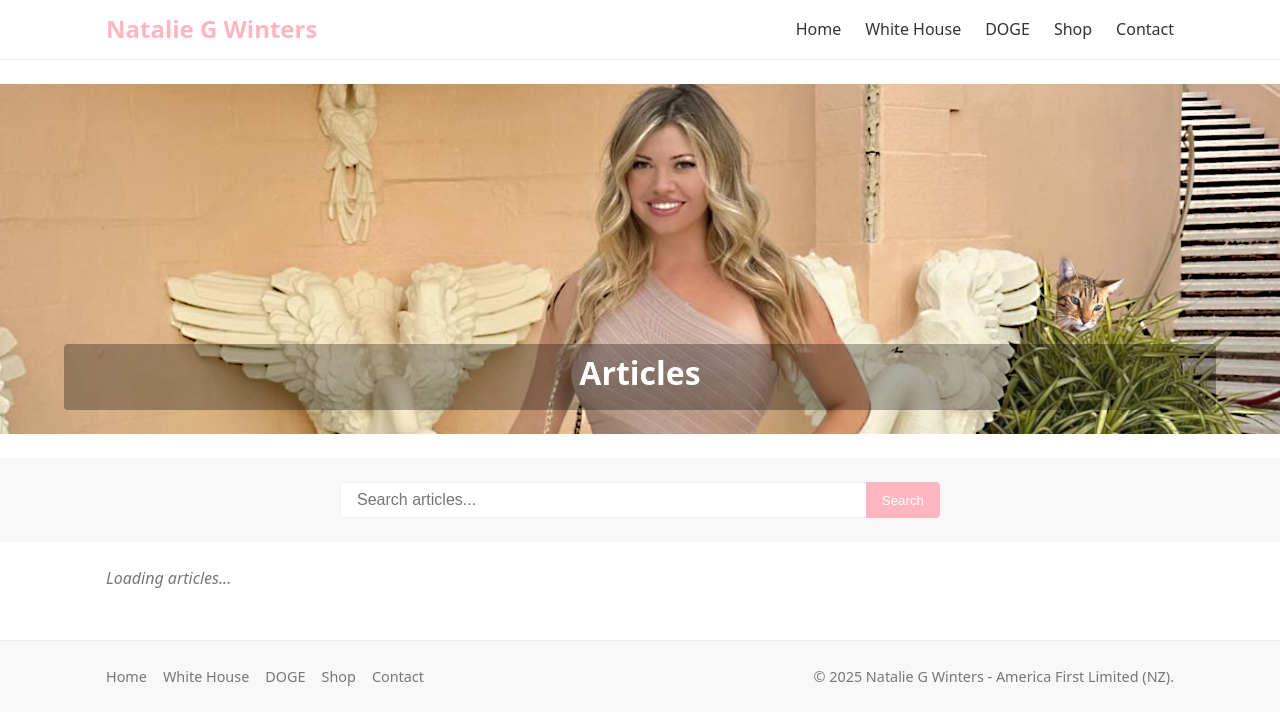
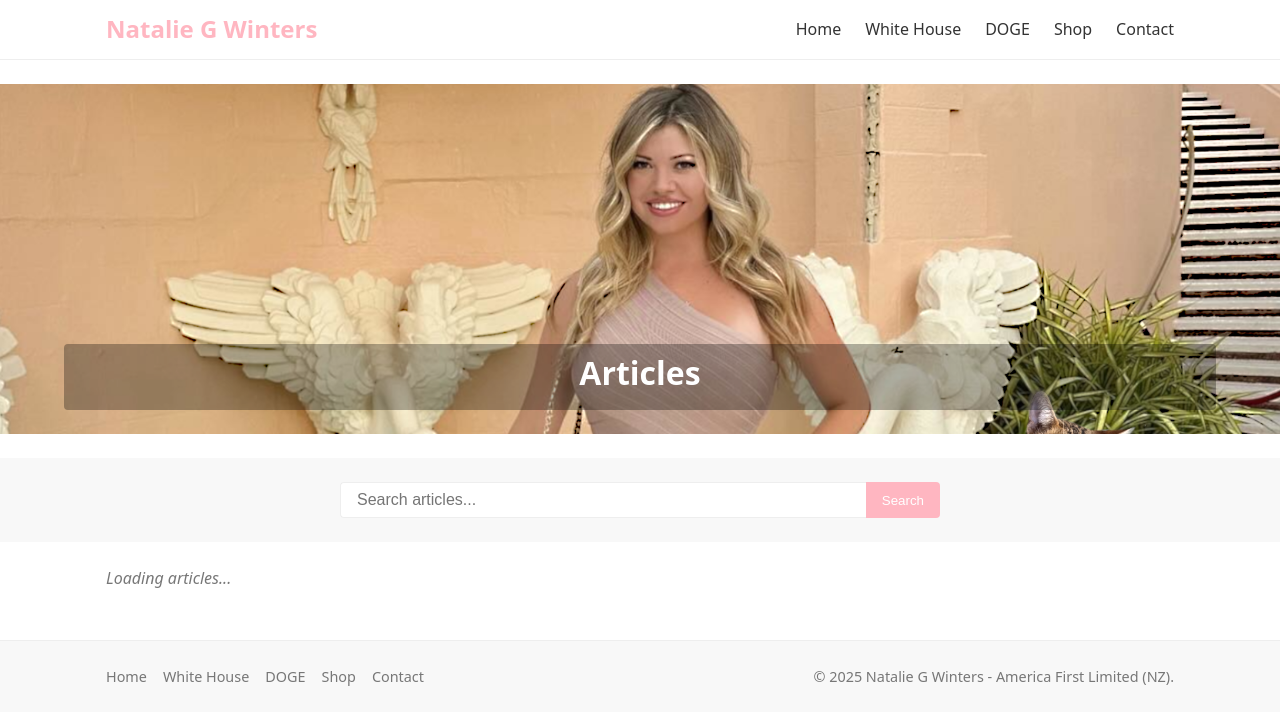
Before and after one commit to meeeeeooooowwwwwww/this, a website: page public/articles.html in a window 1280 px wide. Drawn offline with Linux system fonts and the light colour scheme.

Commit message:
Revert hero image to cat-nabber

```diff
--- a/public/articles.html
+++ b/public/articles.html
@@ -30,7 +30,7 @@
         </header>
 
         <main>
-            <section class="hero" style="background-image: url('/images/hero/natalie-winters-cat-napper.png');">
+            <section class="hero" style="background-image: url('/images/hero/natalie-winters-cat-nabber.png');">
                 <div class="container">
                      <h1>Articles</h1>
                      <!-- <p>Browse the latest articles.</p> -->
```
Also changed, not shown: public/businesses.html (+1 -1 lines), public/contact.html (+1 -1 lines), public/index.html (+1 -1 lines), public/videos.html (+1 -1 lines).
